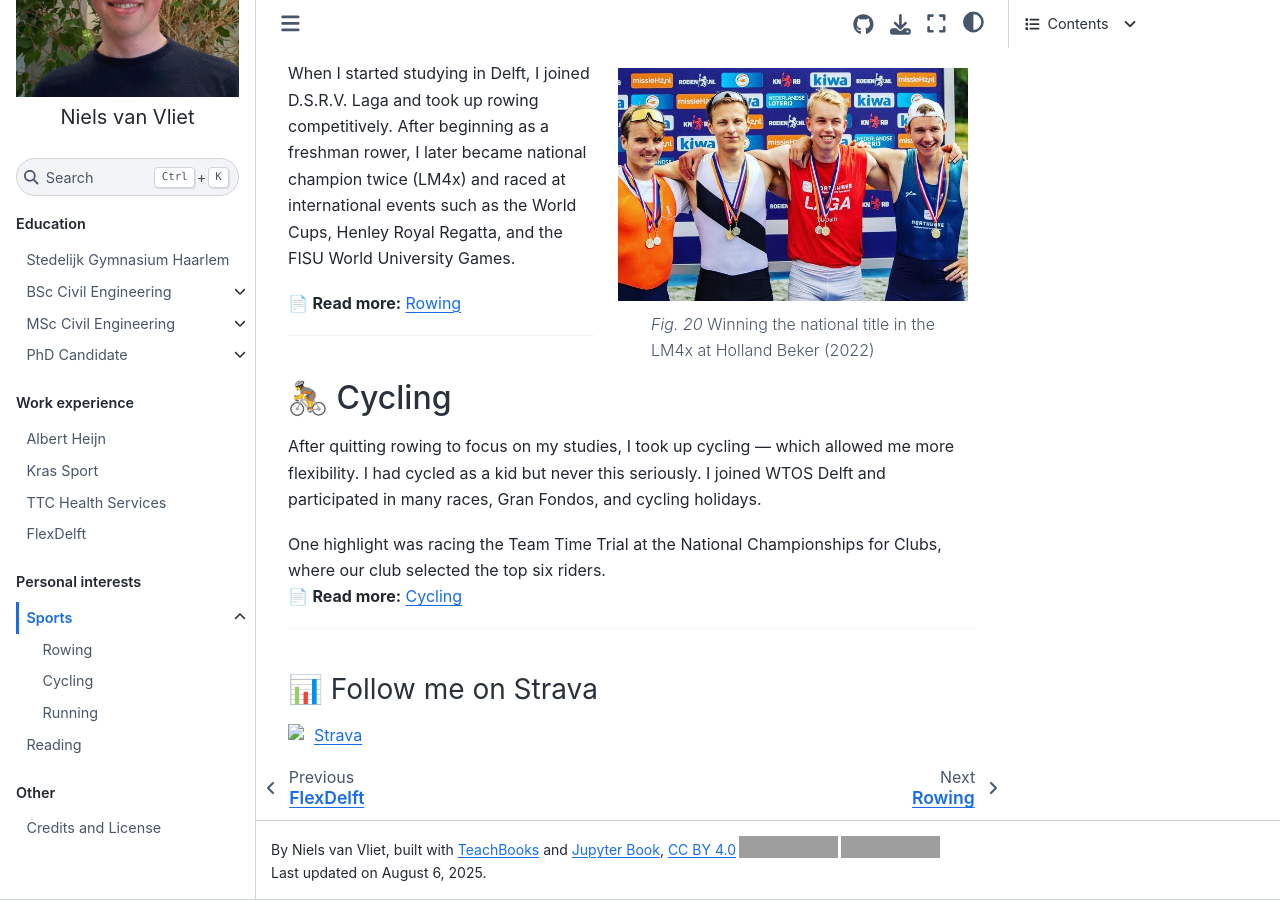
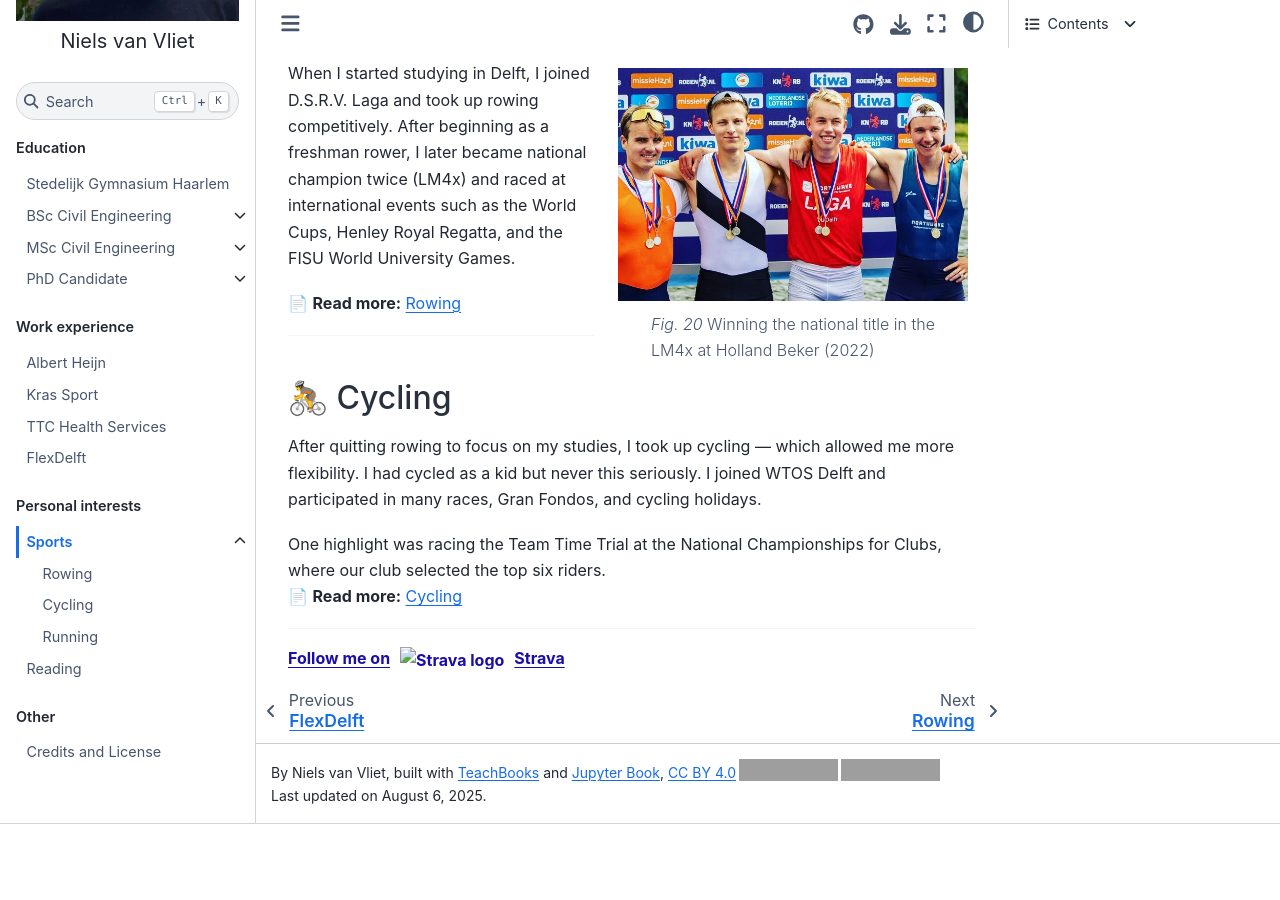
Before and after one commit to navanvliet/navanvliet, a Jupyter Book: the page built from book/Personalinterests/Sports/Sports.md, in a window 1280 px wide and 900 px high, scrolled down 1371 px. Built offline with Jupyter Book 1.0.4 settings and Sphinx 7.4.7 and the Sphinx Book theme 1.1.4, drawn with Linux system fonts in a browser that asks for light colours; pages that are not in the unit, such as notebooks, are missing from menus; comment, search, counter and statistics services are not loaded; after the commit the page ends 2195 px from its top, so only the background shows below that; grey boxes are pictures that could not be loaded.

Commit message:
changes links

```diff
--- a/book/Personalinterests/Sports/Sports.md
+++ b/book/Personalinterests/Sports/Sports.md
@@ -73,9 +73,8 @@ One highlight was racing the Team Time Trial at the National Championships for C
 
 ---
 
-### 📊 Follow me on Strava
-
-<div style="display:flex; align-items:center; margin-bottom:8px;">
-  <img src="Figures/strava_logo.png" style="height:22px; margin-right:10px;">
-  <a href="https://strava.app.link/8Gn9v1kVwVb">Strava</a>
-</div>
+<a href="https://www.goodreads.com/user/show/47662651" style="display: flex; align-items: center; font-weight: bold; color: #1a0dab; text-decoration: underline; margin-bottom: 8px;">
+  <span style="margin-right: 10px;">Follow me on </span>
+  <img src="Figures/strava_logo.png" alt="Strava logo" style="height: 22px; margin-right: 10px;">
+  Strava
+</a>
```
Also changed, not shown: book/Personalinterests/Reading/Reading.md (+1 -1 lines).
